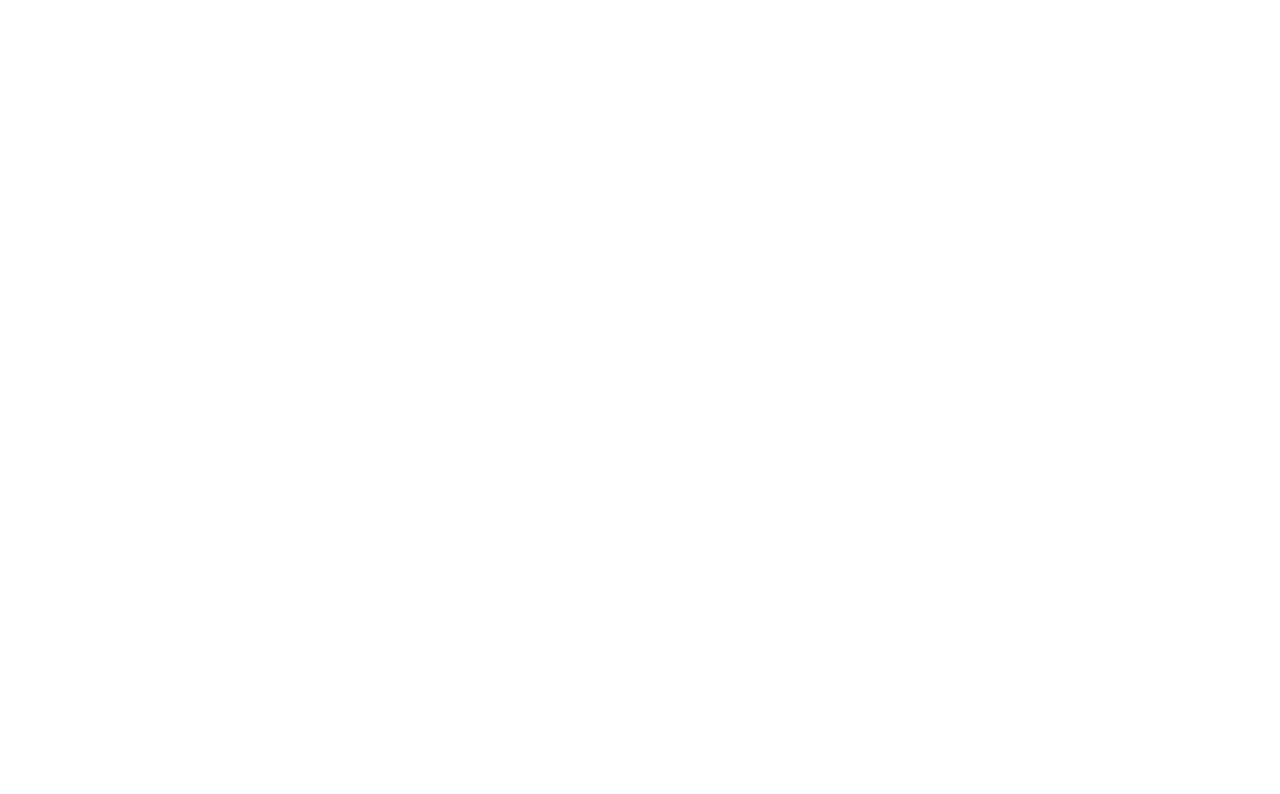
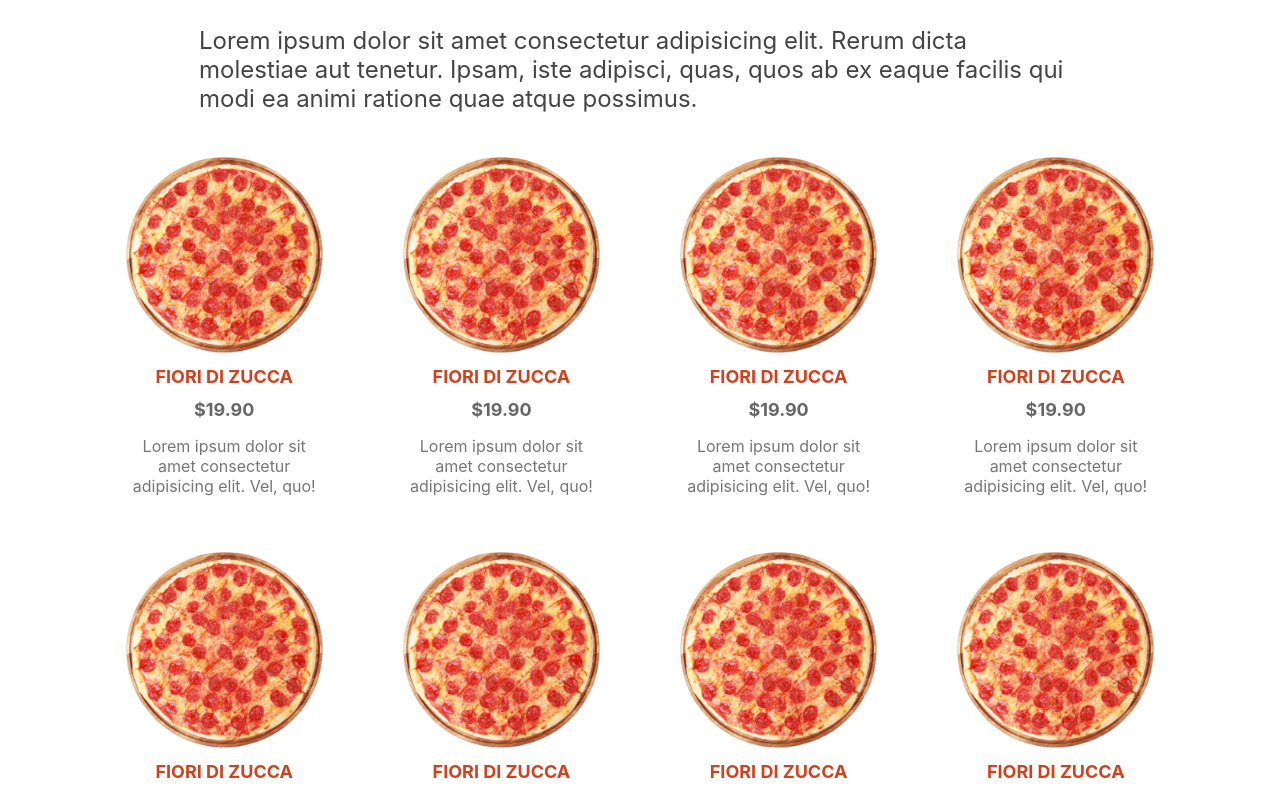
Before and after one commit to AlessandroBarreto/pizza-app, a Next.js app: page / in a window 1280 px wide. Shown: the part 900-1694 px from the top of the page. Before the commit the page ends 820 px from the top, so only its background shows below. Built offline with nearby package versions, Linux system fonts and the light colour scheme.

Commit message:
feature: pizza list and card component

```diff
--- /dev/null
+++ b/components/PizzaCard.tsx
@@ -0,0 +1,17 @@
+import styles from "../styles/PizzaCard.module.scss";
+import Image from "next/image";
+
+const PizzaCard = () => {
+  return (
+    <div className={styles.container}>
+      <Image src="/img/pizza.png" alt="" width={500} height={500} />
+      <h1 className={styles.title}>FIORI DI ZUCCA</h1>
+      <span className={styles.price}>$19.90</span>
+      <p className={styles.desc}>
+          Lorem ipsum dolor sit amet consectetur adipisicing elit. Vel, quo!
+      </p>
+    </div>
+  );
+};
+
+export default PizzaCard;
--- /dev/null
+++ b/components/PizzaList.tsx
@@ -0,0 +1,31 @@
+import PizzaCard from "./PizzaCard";
+import styles from "../styles/PizzaList.module.scss";
+
+const PizzaList = () => {
+  return (
+    <div className={styles.container}>
+      <h1 className={styles.title}>THE BEST PIZZA IN TOWN</h1>
+      <p className={styles.desc}>
+        Lorem ipsum dolor sit amet consectetur adipisicing elit. Rerum dicta
+        molestiae aut tenetur. Ipsam, iste adipisci, quas, quos ab ex eaque
+        facilis qui modi ea animi ratione quae atque possimus.
+      </p>
+      <div className={styles.wrapper}>
+        <PizzaCard />
+        <PizzaCard />
+        <PizzaCard />
+        <PizzaCard />
+        <PizzaCard />
+        <PizzaCard />
+        <PizzaCard />
+        <PizzaCard />
+        <PizzaCard />
+        <PizzaCard />
+        <PizzaCard />
+        <PizzaCard />
+      </div>
+    </div>
+  );
+};
+
+export default PizzaList;
--- a/pages/index.js
+++ b/pages/index.js
@@ -1,5 +1,6 @@
 import Head from "next/head";
-import Featured from "../components/Featured"
+import Featured from "../components/Featured";
+import PizzaList from "../components/PizzaList";
 import styles from "../styles/Home.module.scss";
 
 export default function Home() {
@@ -10,7 +11,8 @@
         <meta name="description" content="Best pizza shop in town" />
         <link rel="icon" href="/favicon.ico" />
       </Head>
-      <Featured/>
+      <Featured />
+      <PizzaList />
     </div>
   );
 }
--- /dev/null
+++ b/styles/PizzaCard.module.scss
@@ -0,0 +1,25 @@
+.container{
+    width: 22%;
+    padding: 20px 40px;
+    display: flex;
+    flex-direction: column;
+    align-items: center;
+    justify-content: center;
+    cursor: pointer;
+
+    .title{
+        font-size: 18px;
+        font-weight: bold;
+        color: #d1411e;
+    }
+
+    .price{
+        font-size: 18px;
+        font-weight: bold;
+        color: #666;
+    }
+    .desc{
+        text-align: center;
+        color: #777;
+    }
+}
--- /dev/null
+++ b/styles/PizzaList.module.scss
@@ -0,0 +1,20 @@
+.container {
+  padding: 20px 10px;
+  display: flex;
+  flex-direction: column;
+  align-items: center;
+
+  .desc {
+    font-size: 24px;
+    color: #444;
+    width: 70%;
+  }
+
+  .wrapper {
+    width: 100%;
+    display: flex;
+    align-items: center;
+    justify-content: center;
+    flex-wrap: wrap;
+  }
+}
```
